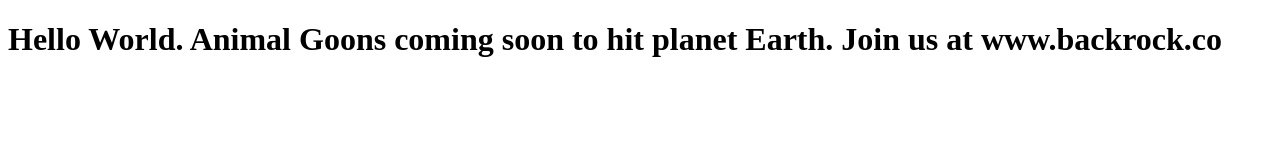
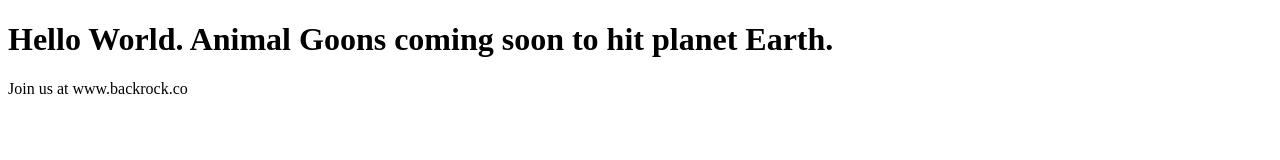
Before and after one commit to arnavj/AGDemoSite, a plain HTML site: page index.html in a window 1280 px wide. Drawn offline with Linux system fonts and the light colour scheme.

Commit message:
Update index.html

```diff
--- a/index.html
+++ b/index.html
@@ -5,6 +5,7 @@
     <title>Hello Arnav</title>
   </head>
   <body>
-    <h1> Hello World. Animal Goons coming soon to hit planet Earth. Join us at www.backrock.co </h1>
+    <h1> Hello World. Animal Goons coming soon to hit planet Earth. </h1>
+    Join us at <a>www.backrock.co</a>
   </body>
 </html>
```
